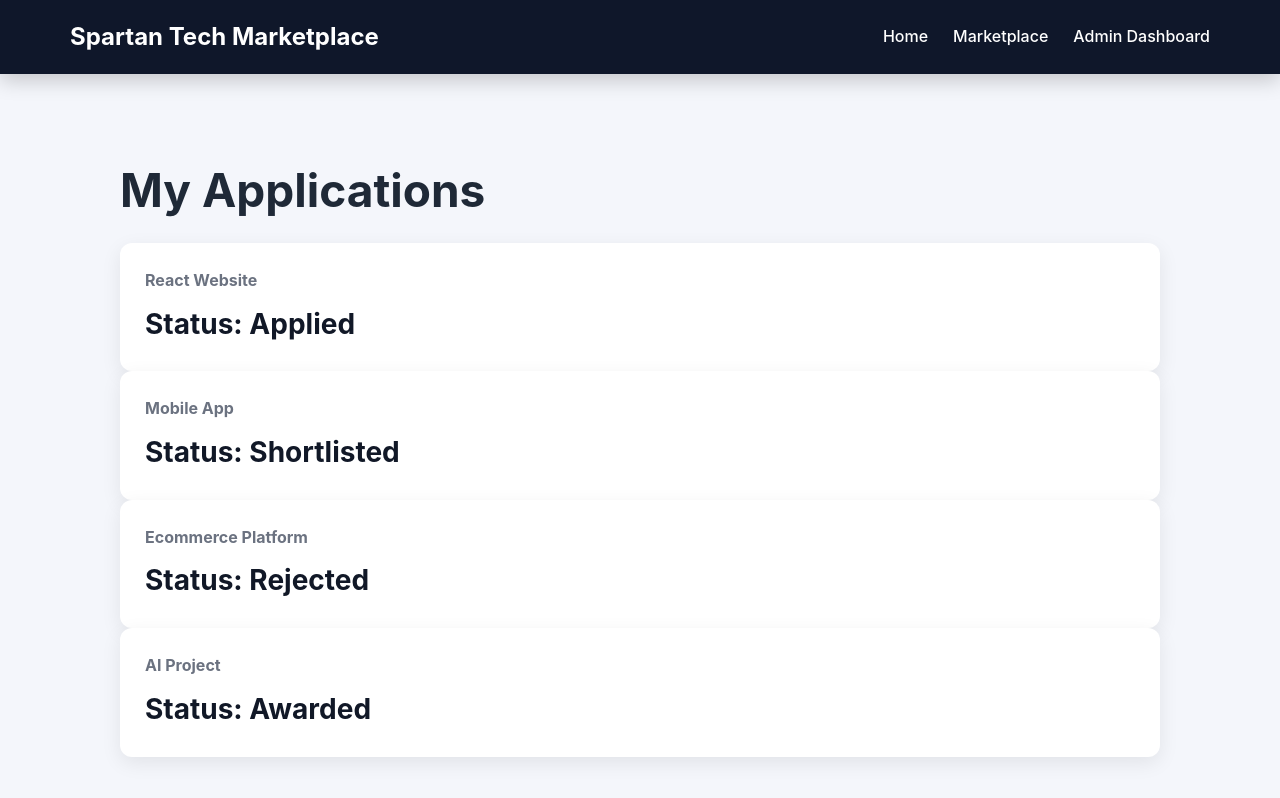
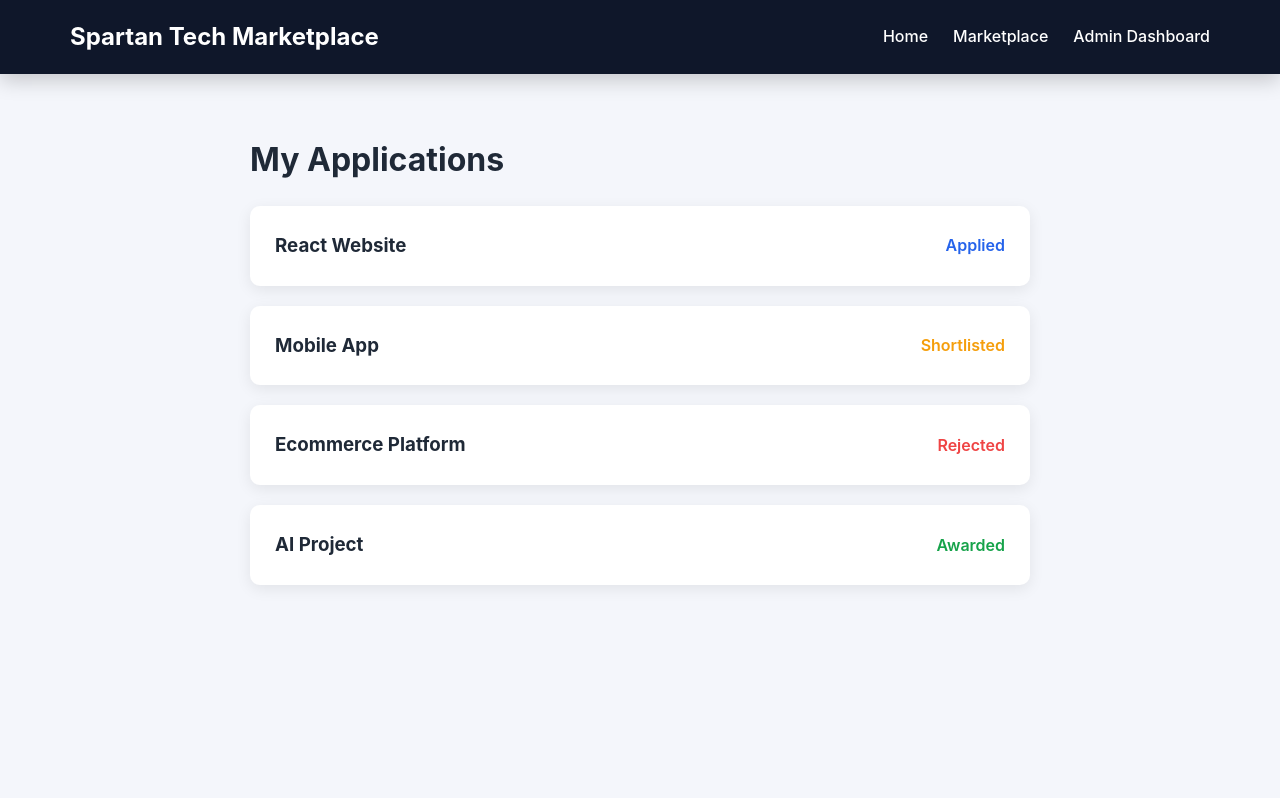
Before and after one commit to Sneha-Thakor/SmartWork-Marketplace, a React app in the folder Frontend/: page /applications in a window 1280 px wide. Shown: the top 798 px of the page. Built offline with nearby package versions, Linux system fonts and the light colour scheme; the HTML template or start-up script is replaced by a standard one.

Commit message:
frontend

```diff
--- a/Frontend/src/pages/ApplicationStatus.jsx
+++ b/Frontend/src/pages/ApplicationStatus.jsx
@@ -24,19 +24,30 @@ status:"Awarded"
 
 ]
 
+function getStatusClass(status){
+
+if(status==="Applied") return "status-applied"
+if(status==="Shortlisted") return "status-shortlisted"
+if(status==="Rejected") return "status-rejected"
+if(status==="Awarded") return "status-awarded"
+
+}
+
 return(
 
-<div className="container">
+<div className="status-container">
 
 <h1>My Applications</h1>
 
 {applications.map((a,i)=>(
 
-<div className="card" key={i}>
+<div className="status-card" key={i}>
 
 <h3>{a.project}</h3>
 
-<p>Status: {a.status}</p>
+<p className={getStatusClass(a.status)}>
+{a.status}
+</p>
 
 </div>
 
--- a/Frontend/src/pages/ApplyProject.jsx
+++ b/Frontend/src/pages/ApplyProject.jsx
@@ -9,7 +9,10 @@ function handleSubmit(e){
 
 e.preventDefault()
 
-alert("Application Submitted")
+alert("Application Submitted Successfully!")
+
+setProposal("")
+setDays("")
 
 }
 
@@ -19,16 +22,20 @@ return(
 
 <h1>Apply to Project</h1>
 
+<div className="apply-form">
+
 <form onSubmit={handleSubmit}>
 
 <textarea
-placeholder="Write your proposal"
+placeholder="Write your proposal..."
+value={proposal}
 onChange={(e)=>setProposal(e.target.value)}
 />
 
 <input
 type="number"
 placeholder="Expected Delivery Days"
+value={days}
 onChange={(e)=>setDays(e.target.value)}
 />
 
@@ -38,6 +45,8 @@ onChange={(e)=>setDays(e.target.value)}
 
 </div>
 
+</div>
+
 )
 
 }
```
